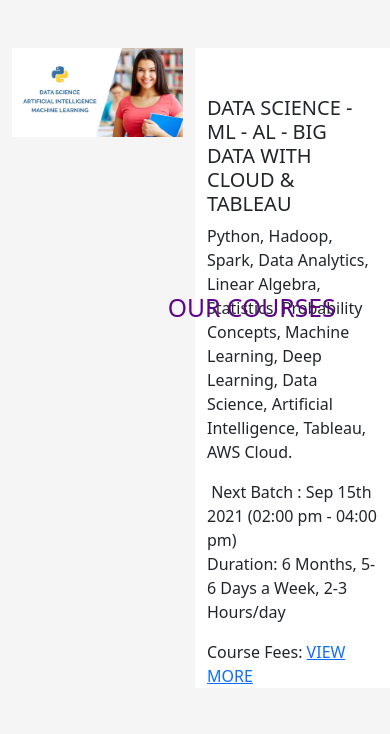
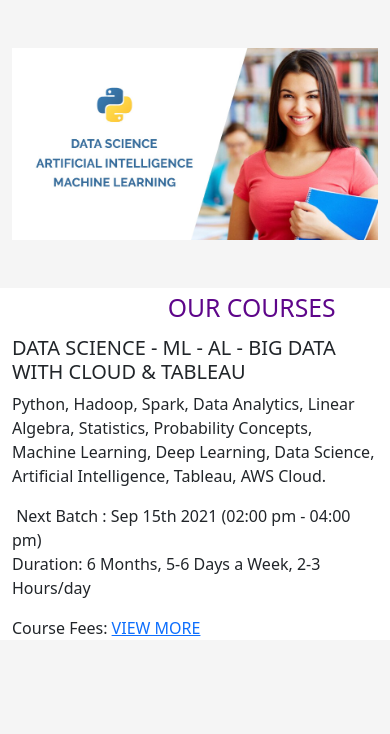
Before and after one commit to harithaasheesh/luminarworkbootstrap111, a plain HTML site: page index.html in a window 390 px wide. Shown: the part 1479-2213 px from the top of the page. Drawn offline with nearby package versions, Linux system fonts and the light colour scheme.

Commit message:
modified

```diff
--- a/index.html
+++ b/index.html
@@ -139,11 +139,11 @@
           <h2 class="text-center ourcourse">OUR COURSES</h2>
           <div class="container">
             <div class="row">
-              <div class="col-6 mt-5">
+              <div class="col-lg-6 col-md-12 col-12 mt-5">
               <img src="./images/data-science-1588143159 (1).jpg" alt="" width="100%">
 
               </div>
-              <div class="col-6 datascience mt-5 ">
+              <div class="col-lg-6 col-md-12 col-12 datascience mt-5 ">
                 <h5 class="mt-5">DATA SCIENCE - ML - AL - BIG DATA WITH CLOUD & TABLEAU</h5>
                 <p>Python, Hadoop, Spark, Data Analytics, Linear Algebra, Statistics, Probability Concepts, Machine Learning, Deep Learning, Data Science, Artificial Intelligence, Tableau, AWS Cloud.</p>
                <img src="" alt=""> Next Batch : Sep 15th 2021 (02:00 pm - 04:00 pm)
```
